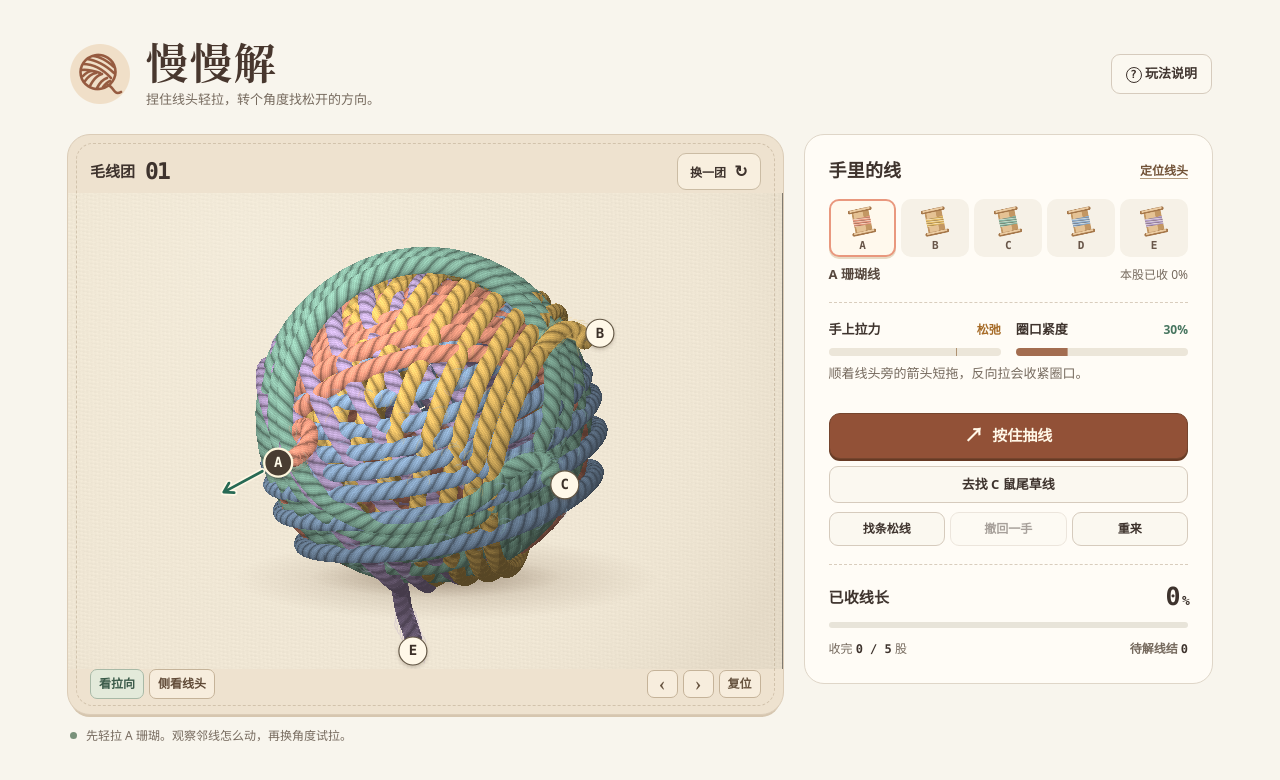
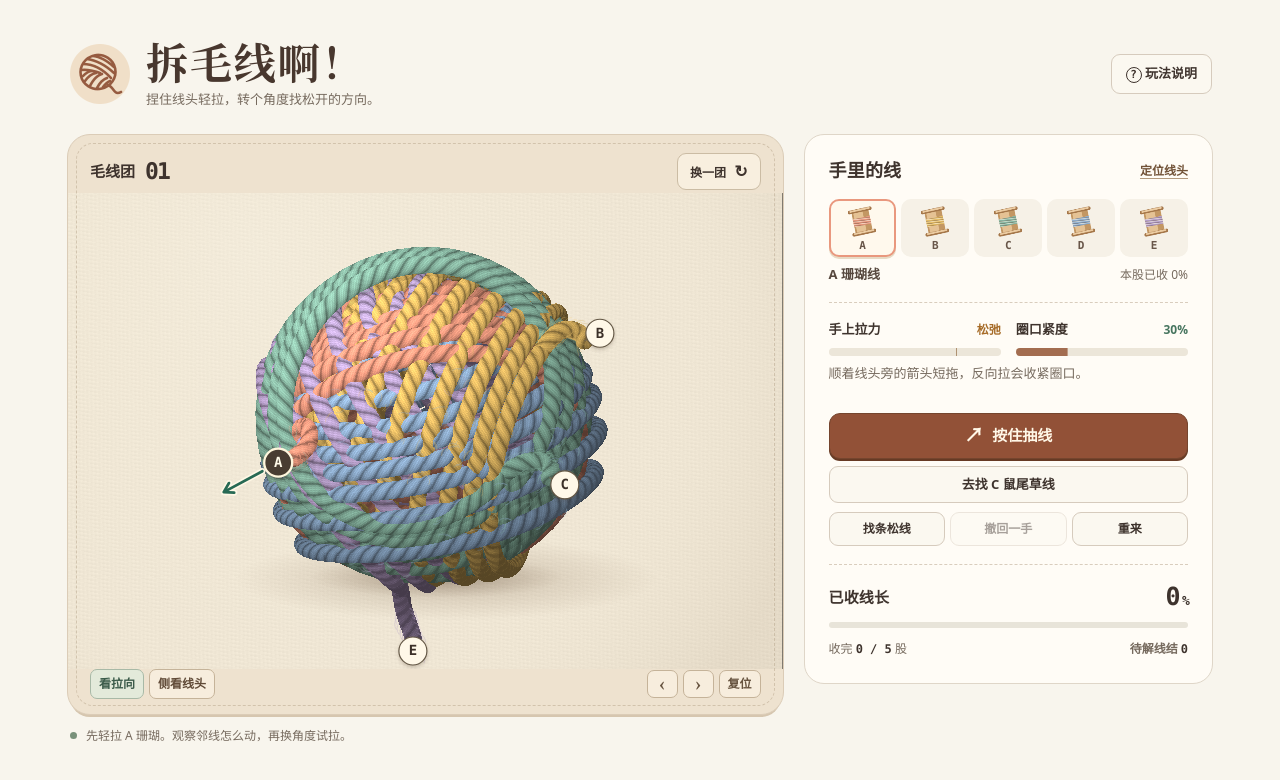
Before and after one commit to moire-field/manmanjie, a plain HTML site: page index.html in a window 1280 px wide. Drawn offline with Linux system fonts and the light colour scheme.

Commit message:
Rename game to 拆毛线啊！

```diff
--- a/index.html
+++ b/index.html
@@ -4,7 +4,7 @@
   <meta charset="utf-8">
   <meta name="viewport" content="width=device-width,initial-scale=1,viewport-fit=cover">
   <meta name="theme-color" content="#f8f4eb">
-  <title>慢慢解 · 毛线团</title>
+  <title>拆毛线啊！</title>
   <style>
 :root{color-scheme:light;--bg:#f8f5ed;--ink:#3e332d;--muted:#766a5e;--line:#dfd6c8;--paper:#fffcf6;--accent:#884931;--warm:#eedec7;--mono:"Space Mono","SFMono-Regular",Menlo,monospace}
 *{box-sizing:border-box}body{margin:0;background:var(--bg);color:var(--ink);font:15px/1.5 "DM Sans","PingFang SC","Microsoft YaHei",system-ui,sans-serif;-webkit-font-smoothing:antialiased}
@@ -104,7 +104,7 @@ dialog{width:min(420px,calc(100% - 28px));padding:24px;border-radius:17px;border
 <body>
   <main class="workroom">
     <header class="mast">
-      <div class="identity"><canvas id="mark" width="128" height="128" aria-hidden="true"></canvas><div><h1>慢慢解</h1><p>捏住线头轻拉，转个角度找松开的方向。</p></div></div>
+      <div class="identity"><canvas id="mark" width="128" height="128" aria-hidden="true"></canvas><div><h1>拆毛线啊！</h1><p>捏住线头轻拉，转个角度找松开的方向。</p></div></div>
       <button class="plain help-toggle" id="help-open" type="button"><span class="question" aria-hidden="true">?</span> 玩法说明</button>
     </header>
     <div class="bench">
```
